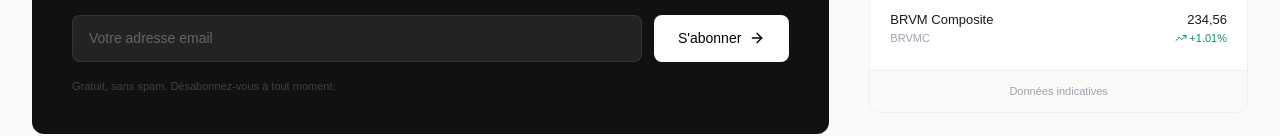
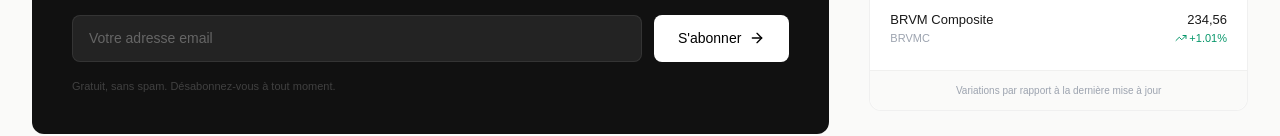
Before and after one commit to Lerouks/NigerFin, a Next.js app: page / in a window 1280 px wide. Shown: the part 666-802 px from the top of the page. Built offline with nearby package versions, Linux system fonts and the light colour scheme; no server answers; the database is empty; a web font is replaced by a local one.

Commit message:
Add variation disclaimer in market data widget footer
Shows "Variations par rapport à la dernière mise à jour" above the
update timestamp in all market data widgets across the site.

https://claude.ai/code/session_01FucvbXHHRdvXynMASP42Qd

```diff
--- a/src/components/MarketDataWidget.tsx
+++ b/src/components/MarketDataWidget.tsx
@@ -89,18 +89,17 @@ export function MarketDataWidget({ data: fallbackData }: MarketDataWidgetProps)
           </div>
         ))}
       </div>
-      <div className="border-t border-black/[0.04] px-5 py-3 bg-[#fafaf9] rounded-b-xl">
-        {lastUpdated ? (
+      <div className="border-t border-black/[0.04] px-5 py-3 bg-[#fafaf9] rounded-b-xl space-y-0.5">
+        <p className="text-[10px] text-gray-400 text-center">
+          Variations par rapport à la dernière mise à jour
+        </p>
+        {lastUpdated && (
           <p className="text-[10px] text-gray-400 text-center">
             Dernière mise à jour : {new Date(lastUpdated).toLocaleString('fr-FR', {
               day: '2-digit', month: '2-digit', year: 'numeric',
               hour: '2-digit', minute: '2-digit',
             })}
           </p>
-        ) : (
-          <p className="text-[11px] text-gray-400 text-center">
-            Données indicatives
-          </p>
         )}
       </div>
     </div>
```
